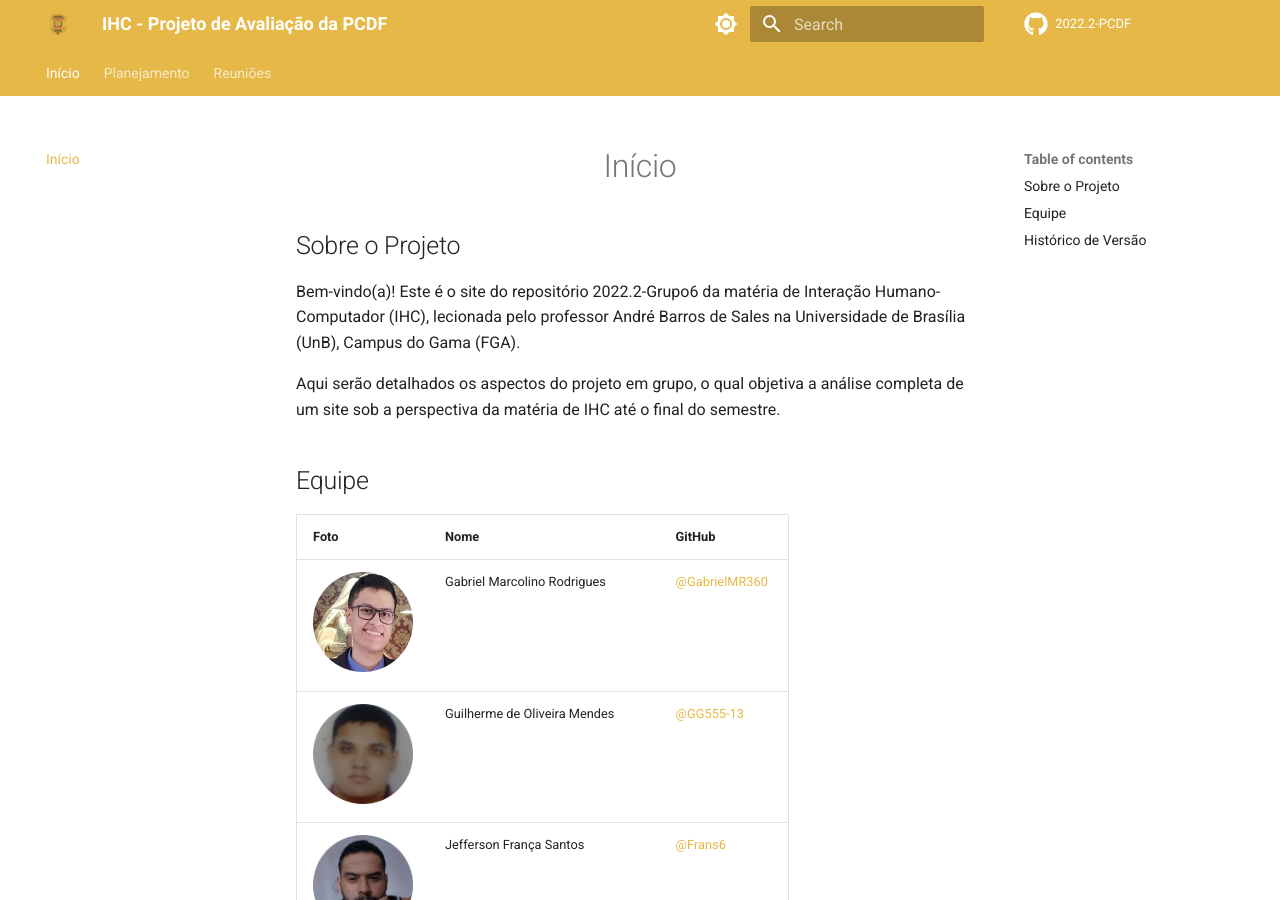
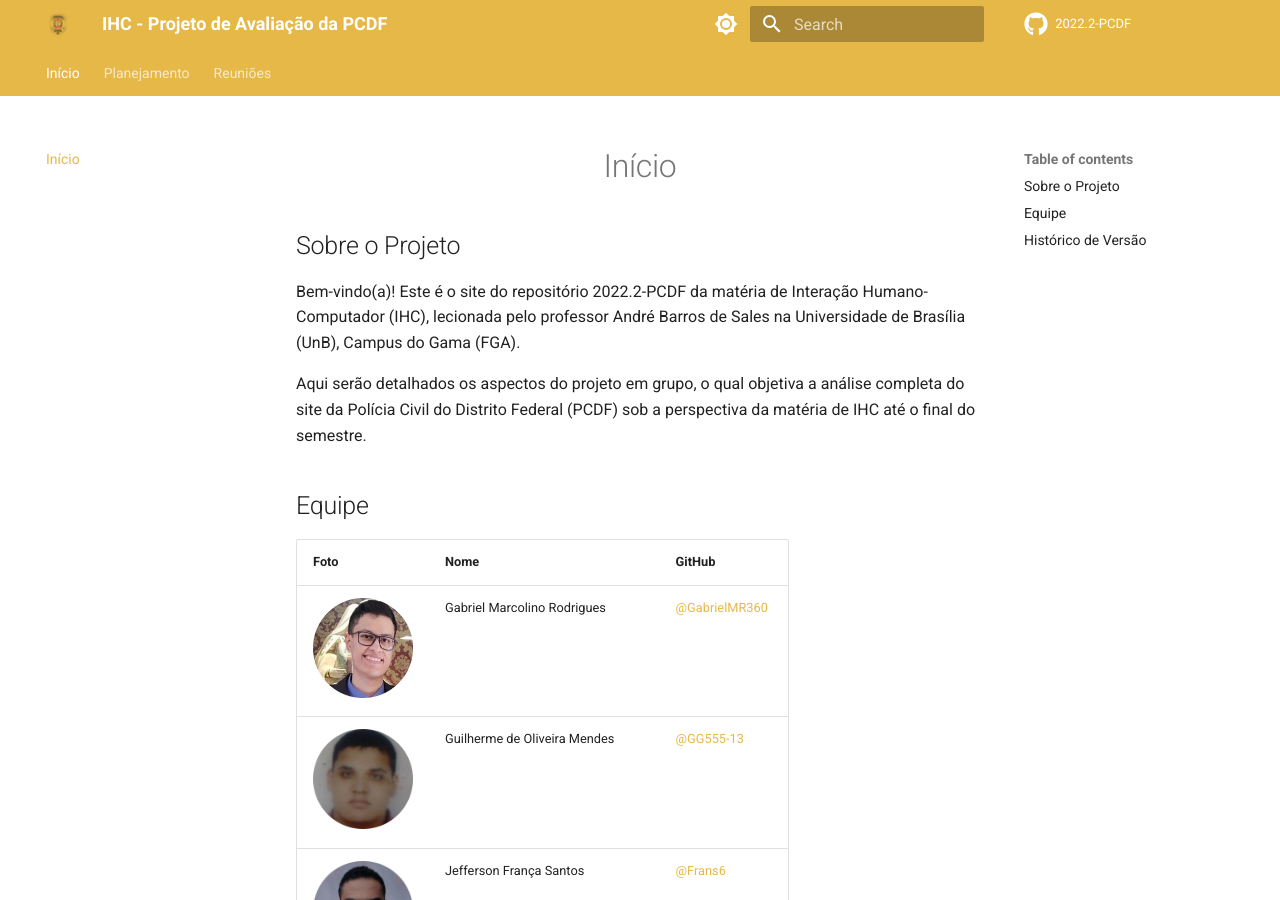
Before and after one commit to Interacao-Humano-Computador/2022.2-PCDF, an MkDocs documentation site: the page built from docs/index.md, in a window 1280 px wide and 900 px high. Built offline with MkDocs 1.6.1 and Material for MkDocs 9.7.7, drawn with Linux system fonts in a browser that asks for light colours; comment, search, counter and statistics services are not loaded.

Commit message:
Update index.md

```diff
--- a/docs/index.md
+++ b/docs/index.md
@@ -1,9 +1,9 @@
 <h1 align="center">Início</h1>
 
 ## Sobre o Projeto
-Bem-vindo(a)! Este é o site do repositório 2022.2-Grupo6 da matéria de Interação Humano-Computador (IHC), lecionada pelo professor André Barros de Sales na Universidade de Brasília (UnB), Campus do Gama (FGA).
+Bem-vindo(a)! Este é o site do repositório 2022.2-PCDF da matéria de Interação Humano-Computador (IHC), lecionada pelo professor André Barros de Sales na Universidade de Brasília (UnB), Campus do Gama (FGA).
 
-Aqui serão detalhados os aspectos do projeto em grupo, o qual objetiva a análise completa de um site sob a perspectiva da matéria de IHC até o final do semestre.
+Aqui serão detalhados os aspectos do projeto em grupo, o qual objetiva a análise completa do site da Polícia Civil do Distrito Federal (PCDF) sob a perspectiva da matéria de IHC até o final do semestre.
 
 ## Equipe
 
```
